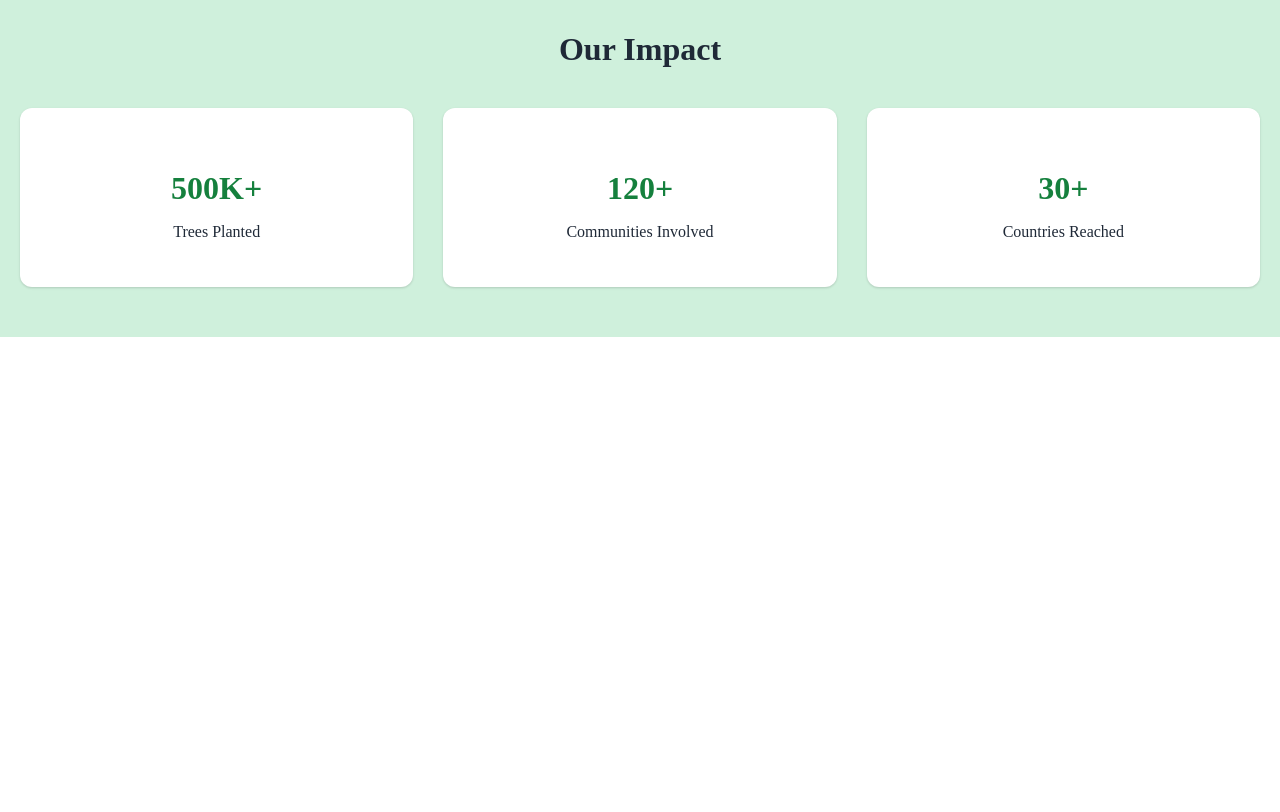
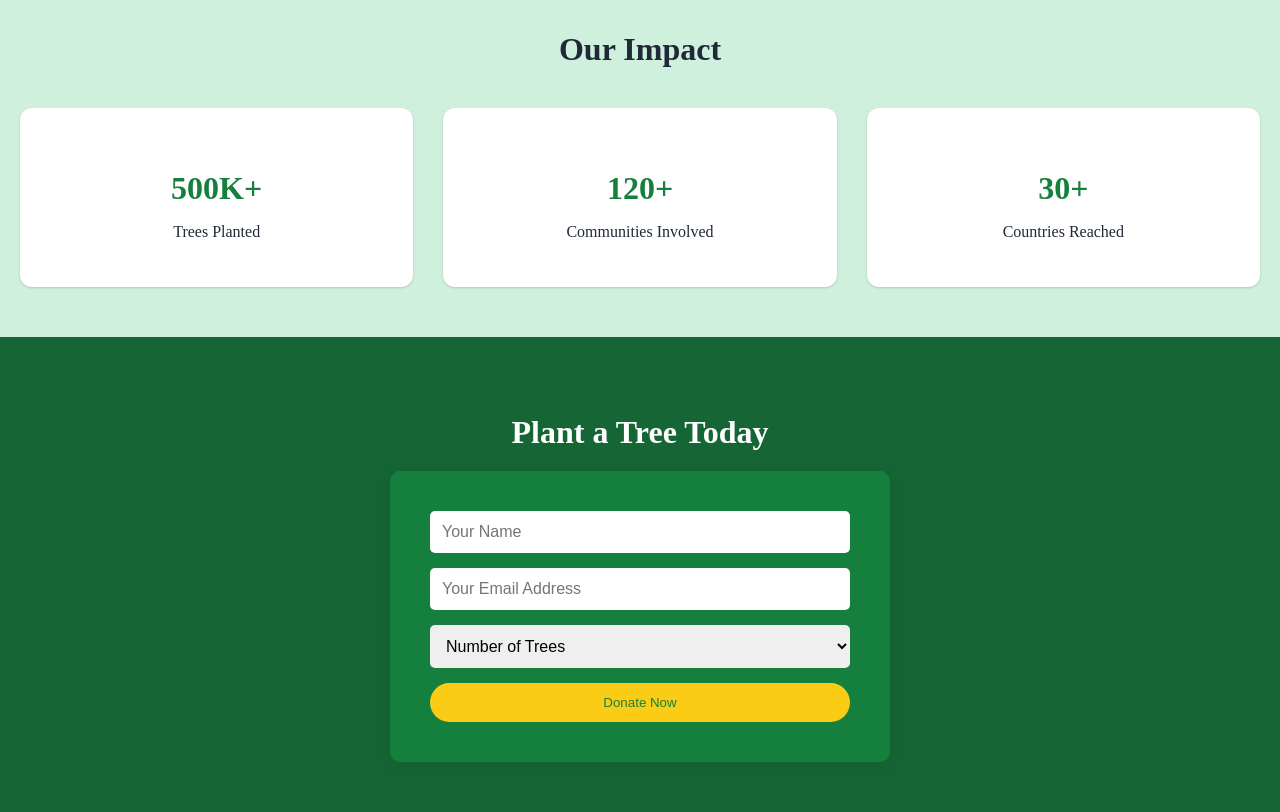
Before and after one commit to Ummahabibahabo/assignment-06-repository, a plain HTML site: page index.html in a window 1280 px wide. Shown: the part 1307-2119 px from the top of the page. Before the commit the page ends 1644 px from the top, so only its background shows below. Drawn offline with Linux system fonts and the light colour scheme.

Commit message:
four commit

```diff
--- a/index.html
+++ b/index.html
@@ -86,6 +86,24 @@
           </div>
         </div>
       </section>
+      <!-- donation-section-style -->
+      <section class="donation-section">
+        <h2 class="donation-title">Plant a Tree Today</h2>
+
+        <form class="donation-form">
+          <input type="text" placeholder="Your Name" required />
+          <input type="email" placeholder="Your Email Address" required />
+
+          <select required>
+            <option value="">Number of Trees</option>
+            <option value="1">1 Tree</option>
+            <option value="5">5 Trees</option>
+            <option value="10">10 Trees</option>
+          </select>
+
+          <button type="submit" class="btn btn-donation">Donate Now</button>
+        </form>
+      </section>
     </main>
     <footer></footer>
   </body>
--- a/style.css
+++ b/style.css
@@ -148,6 +148,52 @@
   font-weight: 400;
   color: rgba(31, 41, 55, 1);
 }
+/* donation-section-style */
+
+.donation-section {
+  background-color: rgba(22, 101, 52, 1);
+  padding: 50px 20px;
+  text-align: center;
+}
+
+.donation-title {
+  color: white;
+  font-size: 32px;
+  font-weight: 600;
+  margin-bottom: 20px;
+}
+
+.donation-form {
+  background-color: rgba(21, 128, 61, 1);
+  box-shadow: 0px 4px 22px rgba(0, 0, 0, 0.06);
+  padding: 40px;
+  border-radius: 10px;
+  width: 100%;
+  max-width: 500px;
+  margin: 0 auto;
+  box-sizing: border-box;
+}
+
+.donation-form input,
+.donation-form select {
+  width: 100%;
+  padding: 12px;
+  margin-bottom: 15px;
+  border: none;
+  border-radius: 5px;
+  font-size: 16px;
+  box-sizing: border-box;
+}
+
+.btn-donation {
+  width: 100%;
+  padding: 12px;
+  border-radius: 25px;
+  background-color: rgba(250, 204, 21, 1);
+  color: rgba(21, 128, 61, 1);
+  font-weight: 500;
+  border: none;
+}
 
 /* mobile responsive */
 @media (max-width: 576px) {
@@ -242,4 +288,31 @@
   .impact-label {
     font-size: 14px;
   }
+  /* donation-section */
+  .donation-section {
+    padding: 30px 15px;
+  }
+
+  .donation-title {
+    font-size: 24px;
+    margin-bottom: 15px;
+  }
+
+  .donation-form {
+    padding: 20px;
+    max-width: 100%;
+    border-radius: 8px;
+  }
+
+  .donation-form input,
+  .donation-form select,
+  .btn {
+    padding: 15px;
+    font-size: 14px;
+    border-radius: 5px;
+  }
+
+  .btn-donation {
+    border-radius: 20px;
+  }
 }
```
